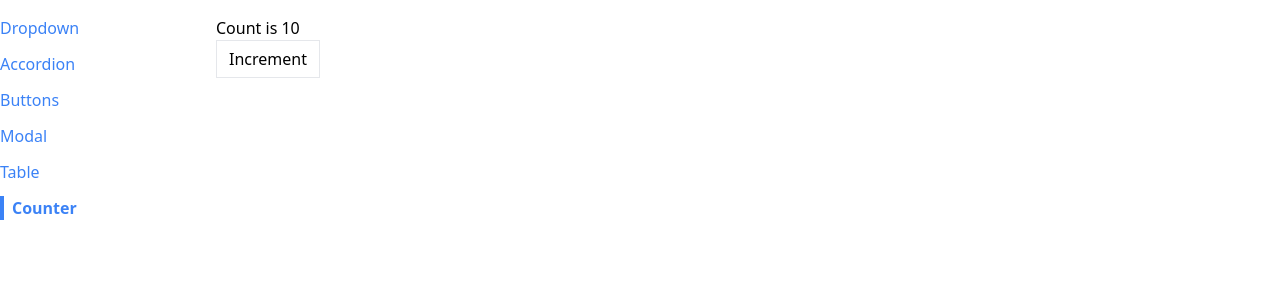
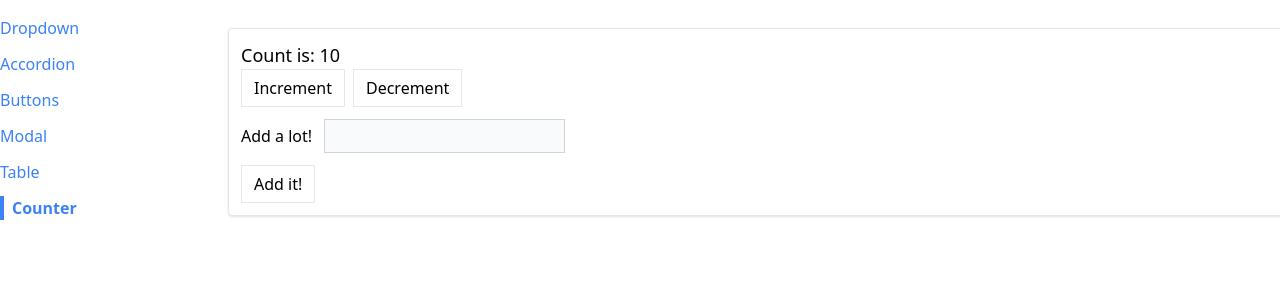
Before and after one commit to sweedalgharshi/comps, a React (Create React App) app: page /counter in a window 1280 px wide. Shown: the top 300 px of the page. Built offline with nearby package versions, Linux system fonts and the light colour scheme.

Commit message:
part-1 implementations

```diff
--- a/src/pages/CounterPage.js
+++ b/src/pages/CounterPage.js
@@ -1,14 +1,49 @@
-import useCounter from '../hooks/use-counter';
+import { useState } from 'react';
 import Button from '../components/Button';
+import Panel from '../components/Panel';
 
 function CounterPage({ initialCount }) {
-  const { count, increment } = useCounter(initialCount);
+  const [count, setCount] = useState(initialCount);
+  const [valueToAdd, setValueToAdd] = useState(0);
+
+  const increment = () => {
+    setCount(count + 1);
+  };
+
+  const decrement = () => {
+    setCount(count - 1);
+  };
+
+  const handleChange = (e) => {
+    const value = parseInt(e.target.value) || 0;
+    setValueToAdd(value);
+  };
+
+  const handleSubmit = (e) => {
+    e.preventDefault();
+    setCount(count + valueToAdd);
+    setValueToAdd(0);
+  };
 
   return (
-    <div>
-      <h1>Count is {count}</h1>
-      <Button onClick={increment}>Increment</Button>
-    </div>
+    <Panel className="m-3">
+      <h1 className="text-lg">Count is: {count}</h1>
+      <div className="flex flex-row gap-2">
+        <Button onClick={increment}>Increment</Button>
+        <Button onClick={decrement}>Decrement</Button>
+      </div>
+
+      <form onSubmit={handleSubmit}>
+        <label>Add a lot!</label>
+        <input
+          value={valueToAdd || ''}
+          onChange={handleChange}
+          type="number"
+          className="p-1 m-3 bg-gray-50 border border-gray-300"
+        />
+        <Button>Add it!</Button>
+      </form>
+    </Panel>
   );
 }
 
```
